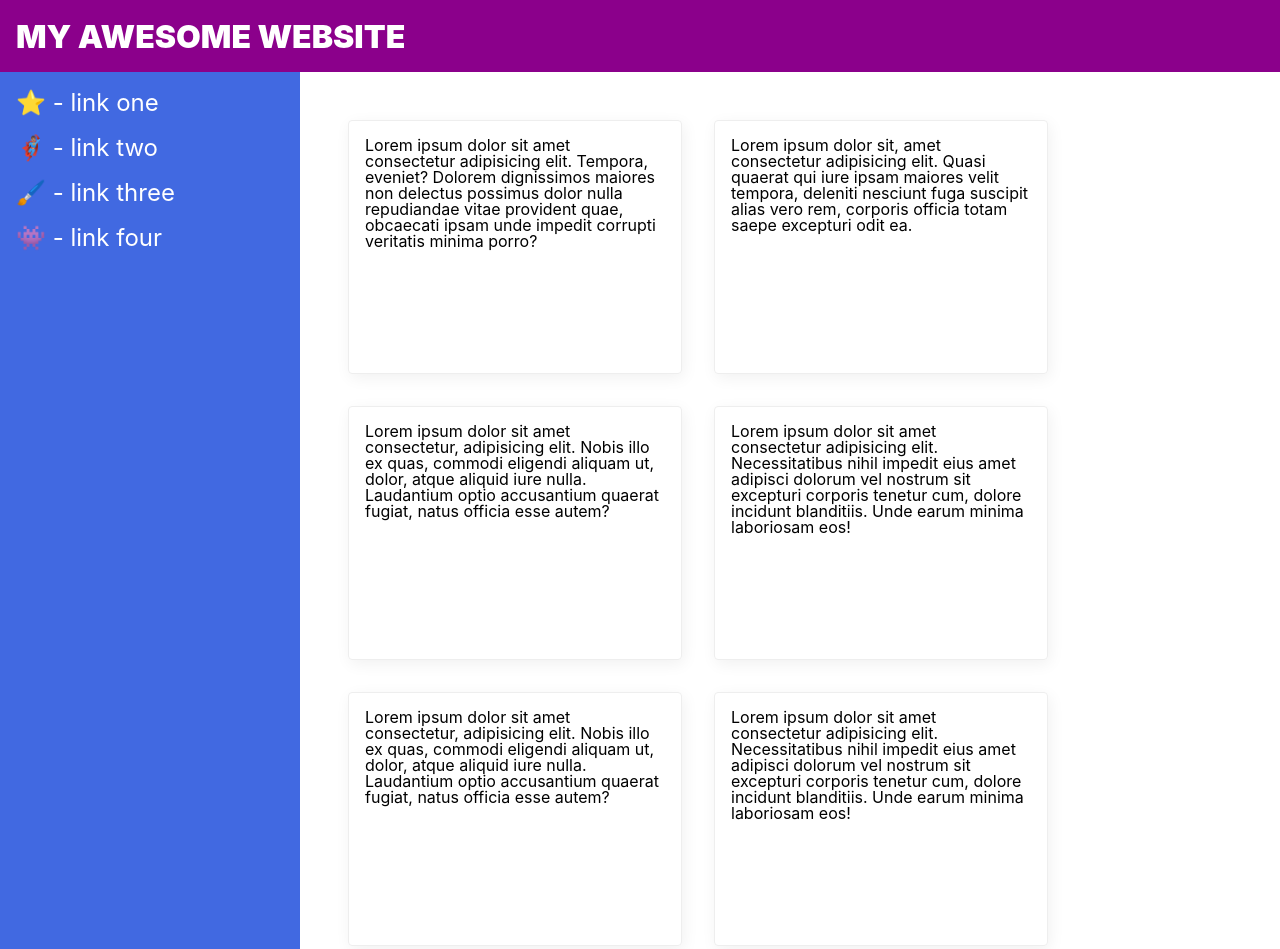
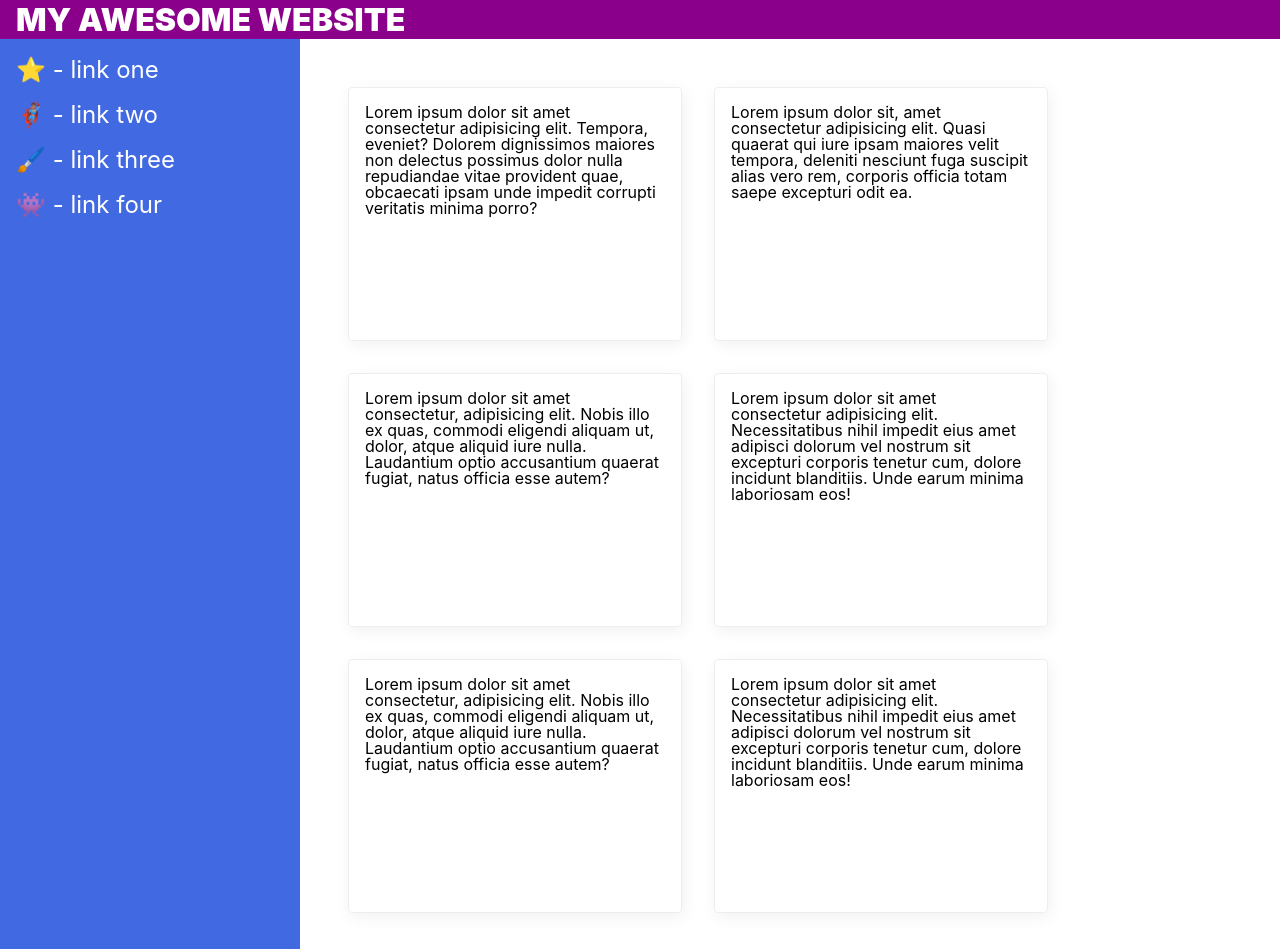
Before and after one commit to iamvictati/Odin_Flexbox, a plain HTML site: page 07-flex-layout-2/index.html in a window 1280 px wide. Shown: the top 949 px of the page. Drawn offline with Linux system fonts and the light colour scheme.

```diff
--- a/07-flex-layout-2/style.css
+++ b/07-flex-layout-2/style.css
@@ -13,7 +13,7 @@
   font-size: 32px; /*✔*/
   font-weight: 900; /*✔*/
   padding: 0 16px; /*✔*/
-  /*flex: 1 1 0%;         NOT NECESSARY */
+  flex: 1 1 0%;  /* NOT NECESSARY */
  /* align-content: center;     BETTER USE FLEX */
 
   /* SOLUTION */
```
